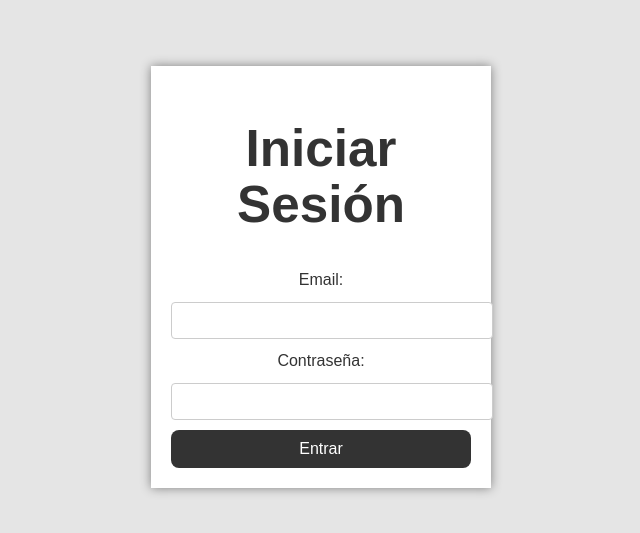
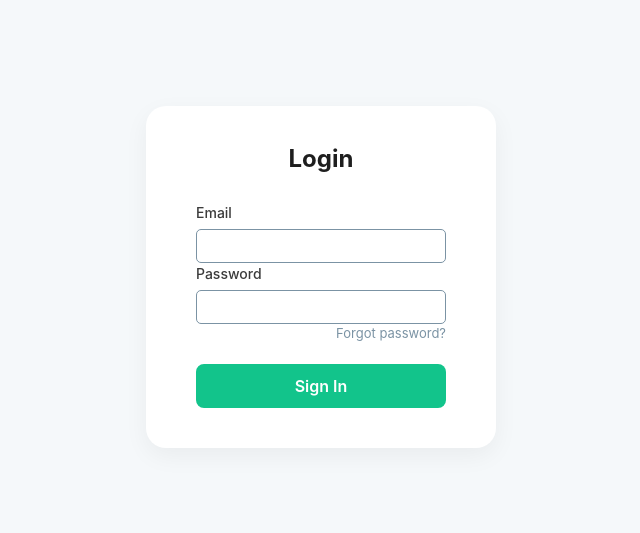
Before and after one commit to JUNIBASTH/Pay_Project, a React (Vite) app in the folder frontend/: page /login in a window 1280 px wide. Shown: the part 123-656 px from the top of the page, without its empty margins (319-959 px from the left). Built offline with nearby package versions, Linux system fonts and the light colour scheme.

Commit message:
adding styles

```diff
--- a/frontend/src/pages/Login.tsx
+++ b/frontend/src/pages/Login.tsx
@@ -39,9 +39,14 @@ export default function Login() {
 
   return (
     <div className="login-container">
-      <h1>Iniciar Sesión</h1>
+      {/* Logo opcional */}
+      {/* <img src="/logo.svg" alt="Logo" /> */}
+
+      <h1>Login</h1>
+
       <form onSubmit={handleSubmit}>
-        <label htmlFor="email">Email:</label>
+        <div className="form-group">
+          <label htmlFor="email">Email</label>
           <input
             type="email"
             id="email"
@@ -49,8 +54,10 @@ export default function Login() {
             value={email}
             onChange={(e) => setEmail(e.target.value)}
           />
-        <br />
-        <label htmlFor="password">Contraseña:</label>
+        </div>
+
+        <div className="form-group">
+          <label htmlFor="password">Password</label>
           <input
             type="password"
             id="password"
@@ -58,10 +65,14 @@ export default function Login() {
             value={password}
             onChange={(e) => setPassword(e.target.value)}
           />
-        <br />
-        <button type="submit">Entrar</button>
+        </div>
+
+        <div className="forgot">Forgot password?</div>
+
+        <button type="submit">Sign In</button>
       </form>
-      <div>{message}</div>
+
+      {message && <div id="message">{message}</div>}
     </div>
   );
 }
--- a/frontend/src/styles/styles.css
+++ b/frontend/src/styles/styles.css
@@ -1,48 +1,108 @@
-body {
-    font-family: Arial, sans-serif;
+* {
     margin: 0;
     padding: 0;
-    background-color: #e5e5e5; /* Más gris para contraste */
-    color: #333; /* Texto oscuro legible */
+    box-sizing: border-box;
   }
-header {
-    background: #333;
-    color: white;
-    padding: 10px;
+
+  /* Fondo general y centrado */
+  body {
+    font-family: 'Inter', sans-serif;
+    background-color: #f5f8fa;
+    display: flex;
+    justify-content: center;
+    align-items: center;
+    min-height: 100vh;
+    color: #1e1e1e;
+  }
+
+  /* Contenedor del login */
+  .login-container {
+    background-color: #ffffff;
+    border-radius: 20px;
+    padding: 40px 50px;
+    box-shadow: 0 8px 24px rgba(0, 0, 0, 0.05);
+    width: 100%;
+    max-width: 400px;
     text-align: center;
   }
-nav a {
-    color: white;
-    margin: 0 15px;
-    text-decoration: none;
+
+  /* Logo opcional */
+  .login-container img {
+    width: 60px;
+    margin-bottom: 20px;
   }
-.login-container {
-    width: 300px;
-    margin: 100px auto;
-    padding: 20px;
-    background: #fff;
-    box-shadow: 0px 0px 10px gray;
-    text-align: center;
-    color: #333; /* Asegura texto oscuro dentro */
+
+  /* Título */
+  .login-container h1 {
+    font-size: 24px;
+    margin-bottom: 30px;
+    color: #1e1e1e;
   }
-button {
-    background: #333;
-    color: white;
-    border: none;
-    padding: 10px;
-    width: 100%;
+
+  /* Etiquetas */
+  .login-container label {
+    display: block;
+    text-align: left;
+    font-size: 14px;
+    margin-bottom: 6px;
+    font-weight: 500;
+    color: #3b3b3b;
+  }
+
+  /* Inputs */
+    .login-container input[type="text"],
+    .login-container input[type="email"],
+    .login-container input[type="password"] {
+    width: 250px;
+    height: 32px;
+    padding: 16px;
+    border: 0.71px solid #7B93A4;
+    border-radius: 5px;
+    background-color: #ffffff;
+    font-size: 14px;
+    color: #333;
+    box-sizing: border-box;
+    }
+
+    input:-webkit-autofill,
+    input:-webkit-autofill:hover,
+    input:-webkit-autofill:focus {
+    -webkit-box-shadow: 0 0 0px 1000px #ffffff inset !important;
+    -webkit-text-fill-color: #333 !important;
+    transition: background-color 5000s ease-in-out 0s;
+    }
+
+  .login-container input:focus {
+    border-color: #12C48B;
+  }
+
+  /* Forgot Password */
+  .login-container .forgot {
+    font-size: 13px;
+    text-align: right;
+    margin-bottom: 20px;
+    color: #7b93a4;
     cursor: pointer;
   }
-input, select {
+
+  .login-container .forgot:hover {
+    text-decoration: underline;
+  }
+
+  /* Botón */
+  .login-container button {
+    background-color: #12C48B;
+    color: #ffffff;
+    border: none;
+    padding: 12px;
+    border-radius: 8px;
+    font-size: 16px;
+    font-weight: 600;
+    cursor: pointer;
     width: 100%;
-    padding: 10px;
-    margin: 10px 0;
-    border: 1px solid #ccc;
-    border-radius: 4px;
-    color: #333;
-    background-color: #fff;
+    transition: background-color 0.3s ease;
   }
-#message {
-    margin-top: 15px;
-    color: #d33; /* rojo suave para errores */
+
+  .login-container button:hover {
+    background-color: #0fa378;
   }
```
Lines whose indentation alone changed are shown as unchanged.
